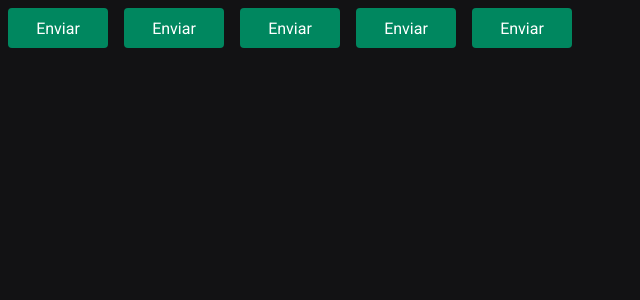
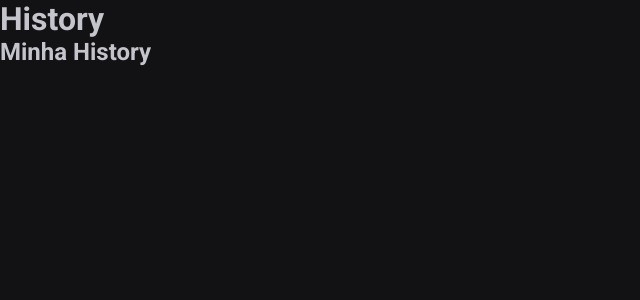
Before and after one commit to devbandeira/Rocketseat, a React (Vite) app in the folder ReactJS/2_CriandoSPAsComReactJS/02-ignite-timer/: page /history in a window 1280 px wide. Shown: the top 300 px of the page, without its empty margins (0-640 px from the left). Built offline with nearby package versions, Linux system fonts and the light colour scheme.

Commit message:
Configurando o react-router-DOM

```diff
--- a/ReactJS/2_CriandoSPAsComReactJS/02-ignite-timer/package.json
+++ b/ReactJS/2_CriandoSPAsComReactJS/02-ignite-timer/package.json
@@ -12,16 +12,18 @@
   "dependencies": {
     "react": "^18.2.0",
     "react-dom": "^18.2.0",
+    "react-router-dom": "^6.22.1",
     "styled-components": "^6.1.8"
   },
   "devDependencies": {
+    "@rocketseat/eslint-config": "^2.2.2",
     "@types/react": "^18.2.43",
     "@types/react-dom": "^18.2.17",
     "@types/styled-components": "^5.1.34",
     "@typescript-eslint/eslint-plugin": "^6.14.0",
     "@typescript-eslint/parser": "^6.14.0",
     "@vitejs/plugin-react": "^4.2.1",
-    "eslint": "^8.55.0",
+    "eslint": "^8.56.0",
     "eslint-plugin-react-hooks": "^4.6.0",
     "eslint-plugin-react-refresh": "^0.4.5",
     "typescript": "^5.2.2",
--- a/ReactJS/2_CriandoSPAsComReactJS/02-ignite-timer/src/App.tsx
+++ b/ReactJS/2_CriandoSPAsComReactJS/02-ignite-timer/src/App.tsx
@@ -1,22 +1,19 @@
 /* ThemeProvider -> Usado podendo ficar no lugar do FRAGMENT e permitir que passamos
 passar a propriedade theme={nomeDaConstExportadoPelo default nesse caso} e la
-no App.tsx conseguir acessar o valor*/
-import { ThemeProvider } from "styled-components";
-import { defaultTheme } from "./styles/themes/default";
-import { Button } from "./components/Button";
-import { GlobalStyle } from "./styles/global";
+no App.tsx conseguir acessar o valor */
+import { ThemeProvider } from 'styled-components'
+import { GlobalStyle } from './styles/global'
+import { defaultTheme } from './styles/themes/default'
+import { BrowserRouter } from 'react-router-dom'
+import { Router } from './Router'
 
 export function App() {
   return (
     <ThemeProvider theme={defaultTheme}>
-    <GlobalStyle />
-    <Button variant="primary"/>
-    <Button variant="secundary"/>
-    <Button variant="success"/>
-    <Button variant="danger"/>
-    <Button />
-
-
+      <BrowserRouter>
+        <Router />
+      </BrowserRouter>
+      <GlobalStyle />
     </ThemeProvider>
   )
 }
--- /dev/null
+++ b/ReactJS/2_CriandoSPAsComReactJS/02-ignite-timer/src/Router.tsx
@@ -0,0 +1,12 @@
+import { Route, Routes } from 'react-router-dom'
+import { Home } from './pages/Home'
+import { History } from './pages/History'
+
+export function Router() {
+  return (
+    <Routes>
+      <Route path="/" element={<Home />} />
+      <Route path="/history" element={<History />} />
+    </Routes>
+  )
+}
--- a/ReactJS/2_CriandoSPAsComReactJS/02-ignite-timer/src/components/Button.styles.ts
+++ /dev/null
@@ -1,34 +0,0 @@
-import styled, { css } from "styled-components";
-import 'styled-components';
-
-export type ButtonVariant = "primary" | "secundary" | "danger" | "success";
-
-interface ButtonContainerProps {
-  variant: ButtonVariant;
-}
-
-const buttonVariants = {
-  primary: "purple",
-  secundary: "orange",
-  danger: "red",
-  success: "green",
-};
-
-export const ButtonContainer = styled.button<ButtonContainerProps>`
-  width: 100px;
-  height: 40px;
-  border-radius: 4px;
-  border: 0;
-  margin: 8px;
-
-  /* Acessando as propriedades do meu THEMA default.ts */
-  background-color: ${props => props.theme["green-500"]};
-  color: ${props => props.theme.white}
-
-  /* Interpolação de STIRNG */
-  /* ${(props) => {
-    return css`
-      background-color: ${buttonVariants[props.variant]};
-    `;
-  }} */
-`;
--- a/ReactJS/2_CriandoSPAsComReactJS/02-ignite-timer/src/components/Button.tsx
+++ /dev/null
@@ -1,11 +0,0 @@
-import { ButtonContainer, ButtonVariant } from './Button.styles';
-
-interface ButtonProps {
-  variant?: ButtonVariant;
-}
-
-export function Button({ variant = 'primary'}: ButtonProps){
-  return (
-    <ButtonContainer variant={variant}>Enviar</ButtonContainer>
-  )
-}
--- /dev/null
+++ b/ReactJS/2_CriandoSPAsComReactJS/02-ignite-timer/src/pages/History.tsx
@@ -0,0 +1,8 @@
+export function History() {
+  return (
+    <>
+      <h1>History</h1>
+      <h2>Minha History</h2>
+    </>
+  )
+}
--- /dev/null
+++ b/ReactJS/2_CriandoSPAsComReactJS/02-ignite-timer/src/pages/Home.tsx
@@ -0,0 +1,8 @@
+export function Home() {
+  return (
+    <>
+      <h1>Home</h1>
+      <h2>Minha home</h2>
+    </>
+  )
+}
```
Also changed, not shown: ReactJS/2_CriandoSPAsComReactJS/02-ignite-timer/src/@types/styled.d.ts (+3 -6 lines), ReactJS/2_CriandoSPAsComReactJS/02-ignite-timer/src/styles/global.ts (+4 -4 lines), ReactJS/2_CriandoSPAsComReactJS/02-ignite-timer/src/.eslintrc.json (added), ReactJS/2_CriandoSPAsComReactJS/02-ignite-timer/src/styles/themes/default.ts (line endings or trailing spaces), 1 other file (tests, documents, lock files or other folders).
